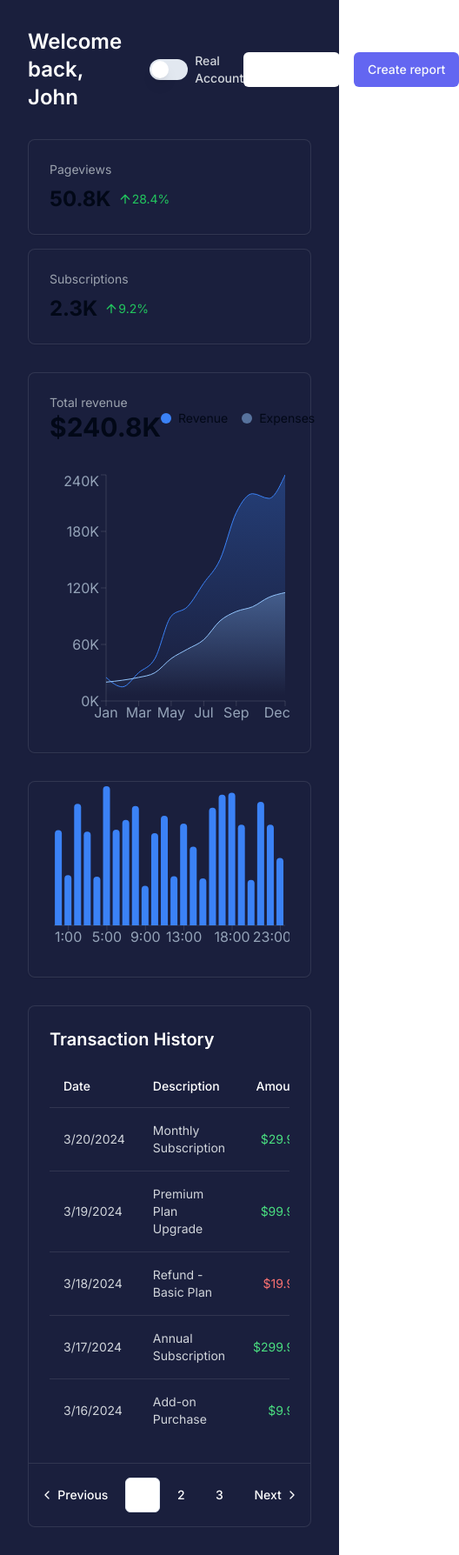
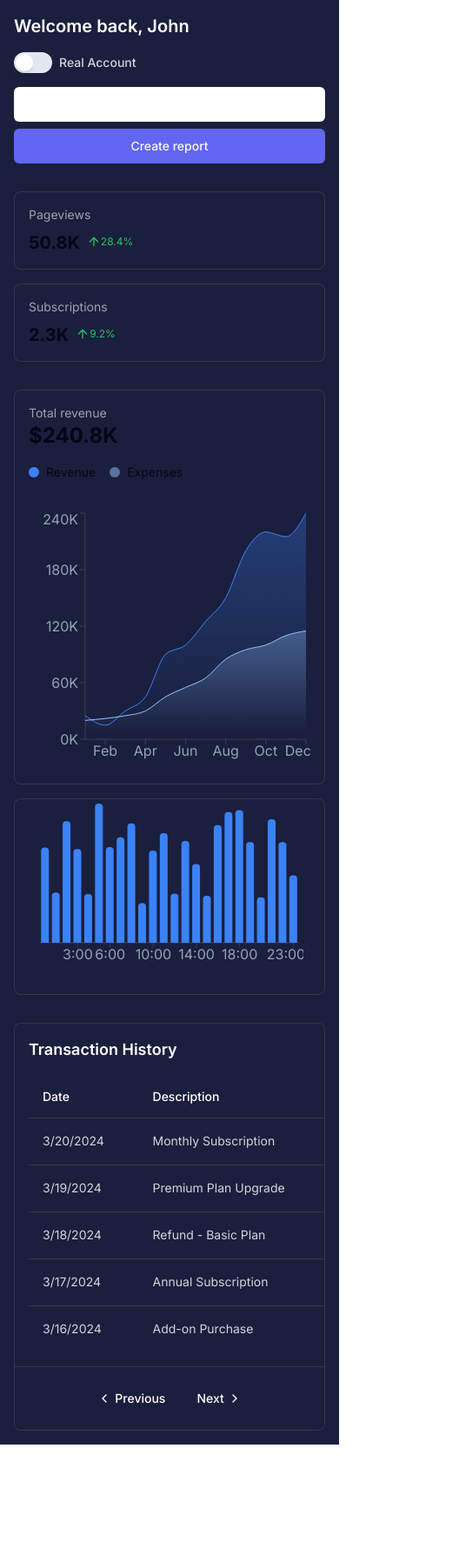
Before and after one commit to goldinvestpro/golden-wealth-harvest-35, a React (Vite) app: page /wallet in a window 390 px wide. Shown: the whole page at 87% size, 528 px wide, since content can reach past the window. After the commit the page ends 1661 px from the top, so only its background shows below. Built offline with nearby package versions, Linux system fonts and the light colour scheme.

Commit message:
Improve mobile usability for wallet
Enhanced the wallet interface to be more user-friendly on mobile devices, ensuring better accessibility and navigation for mobile users.
[skip gpt_engineer]

```diff
--- a/src/components/wallet/RevenueChart.tsx
+++ b/src/components/wallet/RevenueChart.tsx
@@ -32,13 +32,13 @@ export function RevenueChart({ isDemoAccount = false }: RevenueChartProps) {
 
   return (
     <Card className="bg-navy-500 border-white/10">
-      <CardContent className="p-6">
-        <div className="flex justify-between items-center mb-8">
+      <CardContent className="p-4 sm:p-6">
+        <div className="flex flex-col sm:flex-row sm:justify-between sm:items-center gap-4 mb-8">
           <div>
             <p className="text-sm text-gray-400">Total revenue</p>
-            <h2 className="text-3xl font-bold">${totalRevenue}</h2>
+            <h2 className="text-2xl sm:text-3xl font-bold">${totalRevenue}</h2>
           </div>
-          <div className="flex items-center gap-4">
+          <div className="flex flex-wrap items-center gap-4">
             <div className="flex items-center gap-2">
               <div className="w-3 h-3 rounded-full bg-blue-500" />
               <span className="text-sm">Revenue</span>
--- a/src/components/wallet/StatCard.tsx
+++ b/src/components/wallet/StatCard.tsx
@@ -11,11 +11,11 @@ interface StatCardProps {
 export function StatCard({ title, value, change, isPositive }: StatCardProps) {
   return (
     <Card className="bg-navy-500 border-white/10">
-      <CardContent className="p-6">
+      <CardContent className="p-4 sm:p-6">
         <p className="text-sm text-gray-400">{title}</p>
         <div className="flex items-baseline gap-2 mt-2">
-          <span className="text-2xl font-bold">{value}</span>
-          <span className={`flex items-center text-sm ${isPositive ? 'text-green-500' : 'text-red-500'}`}>
+          <span className="text-xl sm:text-2xl font-bold">{value}</span>
+          <span className={`flex items-center text-xs sm:text-sm ${isPositive ? 'text-green-500' : 'text-red-500'}`}>
             {isPositive ? <ArrowUp size={16} /> : <ArrowDown size={16} />}
             {Math.abs(change)}%
           </span>
--- a/src/components/wallet/TransactionHistory.tsx
+++ b/src/components/wallet/TransactionHistory.tsx
@@ -85,9 +85,10 @@ export function TransactionHistory({ isDemoAccount = false }: TransactionHistory
   const transactions = isDemoAccount ? demoTransactions : realTransactions;
 
   return (
-    <div className="rounded-lg border bg-navy-500 border-white/10">
-      <div className="p-6">
-        <h2 className="text-xl font-semibold mb-4">Transaction History</h2>
+    <div className="rounded-lg border bg-navy-500 border-white/10 overflow-x-auto">
+      <div className="p-4 sm:p-6">
+        <h2 className="text-lg sm:text-xl font-semibold mb-4">Transaction History</h2>
+        <div className="min-w-[600px]">
           <Table>
             <TableHeader>
               <TableRow className="hover:bg-white/5 border-white/10">
@@ -123,19 +124,20 @@ export function TransactionHistory({ isDemoAccount = false }: TransactionHistory
             </TableBody>
           </Table>
         </div>
-      <div className="p-4 border-t border-white/10">
+      </div>
+      <div className="p-4 border-t border-white/10 overflow-x-auto">
         <Pagination>
           <PaginationContent>
             <PaginationItem>
               <PaginationPrevious href="#" />
             </PaginationItem>
-            <PaginationItem>
+            <PaginationItem className="hidden sm:block">
               <PaginationLink href="#" isActive>1</PaginationLink>
             </PaginationItem>
-            <PaginationItem>
+            <PaginationItem className="hidden sm:block">
               <PaginationLink href="#">2</PaginationLink>
             </PaginationItem>
-            <PaginationItem>
+            <PaginationItem className="hidden sm:block">
               <PaginationLink href="#">3</PaginationLink>
             </PaginationItem>
             <PaginationItem>
--- a/src/pages/Wallet.tsx
+++ b/src/pages/Wallet.tsx
@@ -28,11 +28,11 @@ export default function Wallet() {
   const currentStats = isDemoAccount ? stats.demo : stats.real;
 
   return (
-    <div className="min-h-screen bg-navy-500 text-white p-8">
+    <div className="min-h-screen bg-navy-500 text-white p-4 sm:p-8">
       <div className="max-w-[1400px] mx-auto">
-        <div className="flex items-center justify-between mb-8">
-          <div className="flex items-center gap-8">
-            <h1 className="text-2xl font-semibold">Welcome back, John</h1>
+        <div className="flex flex-col sm:flex-row sm:items-center justify-between gap-4 mb-8">
+          <div className="flex flex-col sm:flex-row sm:items-center gap-4">
+            <h1 className="text-xl sm:text-2xl font-semibold">Welcome back, John</h1>
             <div className="flex items-center gap-2">
               <Switch
                 id="account-mode"
@@ -44,7 +44,7 @@ export default function Wallet() {
               </Label>
             </div>
           </div>
-          <div className="flex gap-4">
+          <div className="flex flex-col sm:flex-row gap-2 sm:gap-4">
             <Button variant="outline" className="text-white border-white/20">
               Export data
             </Button>
@@ -54,7 +54,7 @@ export default function Wallet() {
           </div>
         </div>
 
-        <div className="grid grid-cols-1 md:grid-cols-2 gap-4 mb-8">
+        <div className="grid grid-cols-1 sm:grid-cols-2 gap-4 mb-8">
           <StatCard
             title="Pageviews"
             value={currentStats.pageviews}
@@ -69,7 +69,7 @@ export default function Wallet() {
           />
         </div>
 
-        <div className="grid grid-cols-1 lg:grid-cols-3 gap-8 mb-8">
+        <div className="grid grid-cols-1 lg:grid-cols-3 gap-4 sm:gap-8 mb-8">
           <div className="lg:col-span-2">
             <RevenueChart isDemoAccount={isDemoAccount} />
           </div>
```
Lines whose indentation alone changed are shown as unchanged.
